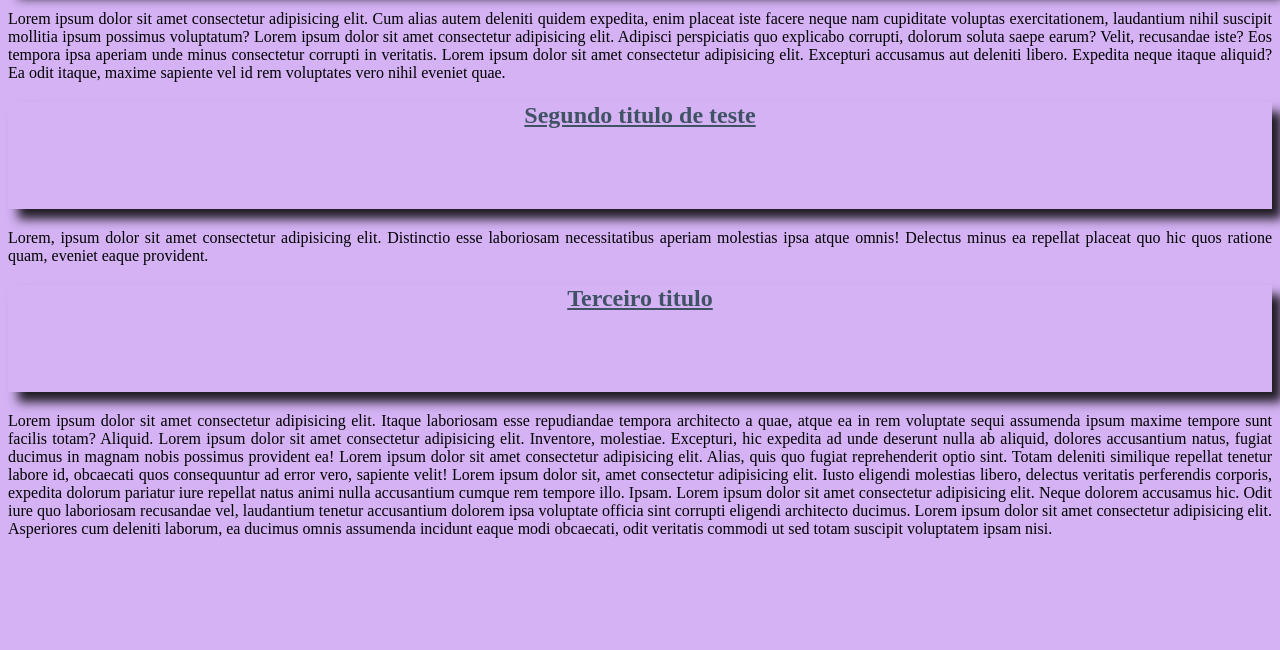
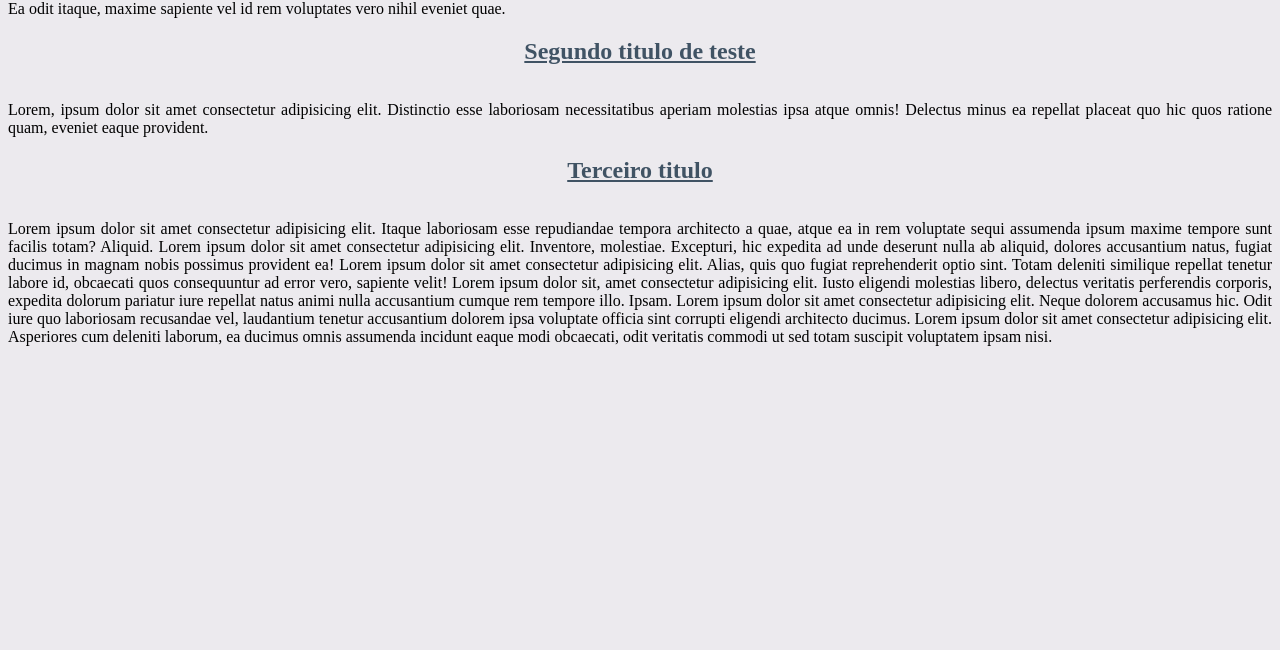
Before and after one commit to DouglaSchmitzz/projeto-site, a plain HTML site: page index.html in a window 1280 px wide. Shown: the part 150-800 px from the top of the page. Drawn offline with Linux system fonts and the light colour scheme.

Commit message:
treinando git bash

```diff
--- a/estilos/style.css
+++ b/estilos/style.css
@@ -1,15 +1,14 @@
 @charset "UTF-8";
 
 body {
-    background-color: rgba(137, 43, 226, 0.359);
+    background-color: rgba(205, 199, 210, 0.359);
 }
 
 h1, h2 {
     text-align: center;
-    padding-bottom: 5rem;
+    padding-bottom: 1rem;
     color: rgb(64, 83, 100);
     text-decoration: underline;
-    box-shadow: 10px 10px 10px rgba(0, 0, 0, 0.851);
 }
 
 main {
```
